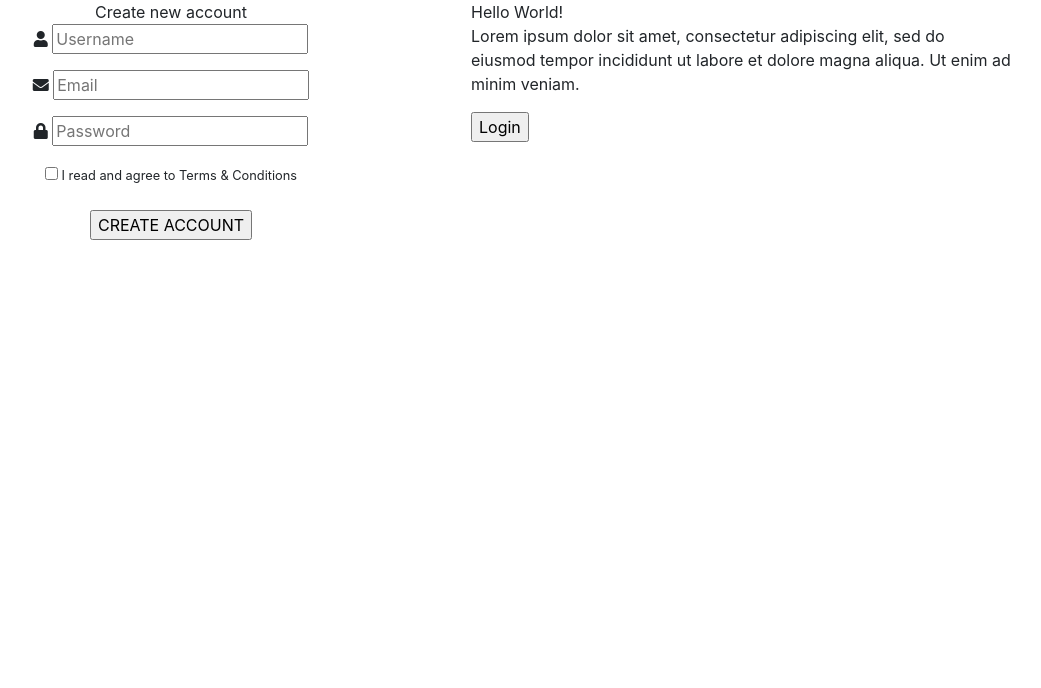
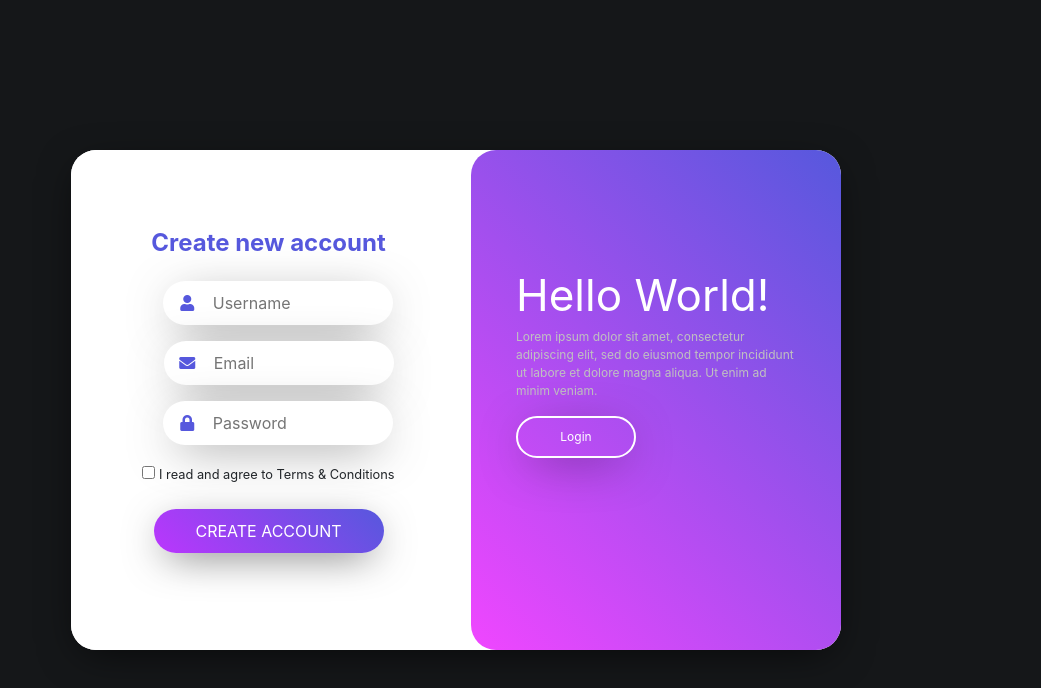
Before and after one commit to subhojit64/latest, a plain HTML site: page page/signup.html in a window 1280 px wide. Shown: the whole page, without its empty margins (184-1225 px from the left). Drawn offline with nearby package versions, Linux system fonts and the light colour scheme; files that its build step writes are made by us from their sources; the site is published under a folder, as on GitHub Pages, so addresses that start at the root find nothing.

Commit message:
Update signup.html

```diff
--- a/page/signup.html
+++ b/page/signup.html
@@ -5,8 +5,8 @@
     <meta name="viewport" content="width=device-width, initial-scale=1.0">
     <link rel="stylesheet" href="https://maxcdn.bootstrapcdn.com/bootstrap/4.0.0/css/bootstrap.min.css" integrity="sha384-Gn5384xqQ1aoWXA+058RXPxPg6fy4IWvTNh0E263XmFcJlSAwiGgFAW/dAiS6JXm" crossorigin="anonymous">
     <link rel="stylesheet" href="https://cdnjs.cloudflare.com/ajax/libs/font-awesome/5.14.0/css/all.min.css" integrity="sha512-1PKOgIY59xJ8Co8+NE6FZ+LOAZKjy+KY8iq0G4B3CyeY6wYHN3yt9PW0XpSriVlkMXe40PTKnXrLnZ9+fkDaog==" crossorigin="anonymous" />
-    <link rel="stylesheet" href="/style.css">
-    <link rel="icon" href="/img/logo.svg">
+    <link rel="stylesheet" href="./style.css">
+    <link rel="icon" href="./img/logo.svg">
 </head>
 <body>
     <div class="container">
```
